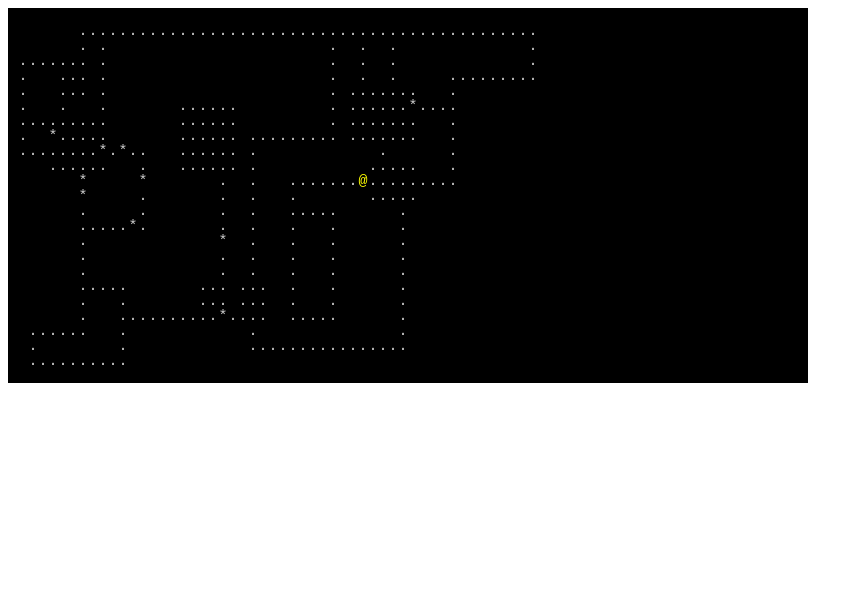
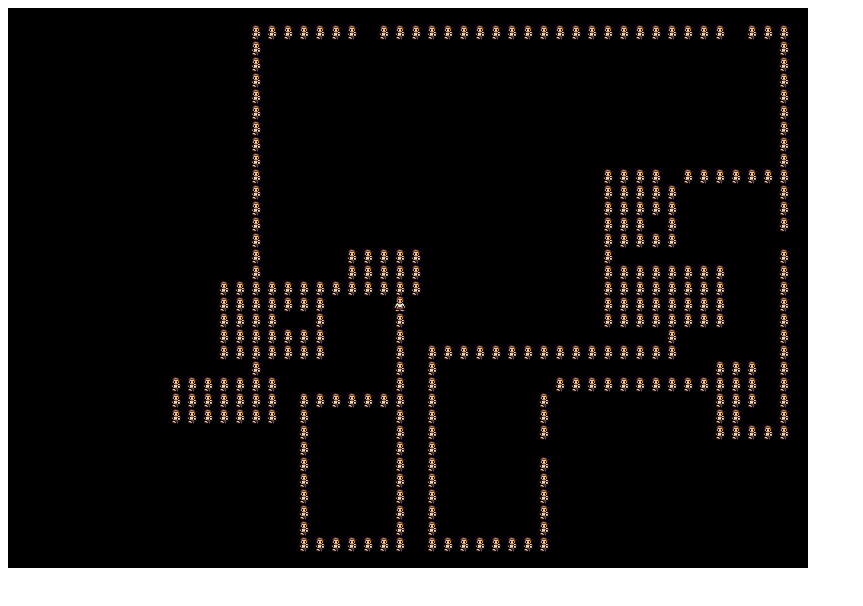
Before and after one commit to mohsenil85/space, a website: page index.html in a window 1280 px wide. Shown: the whole page, without its empty margins (0-863 px from the left). Drawn offline with Linux system fonts and the light colour scheme.

Commit message:
fix size of map

```diff
--- a/index.html
+++ b/index.html
@@ -1,18 +1,16 @@
 <!DOCTYPE html>
 <html lang="en">
 <head>
-  <meta charset="UTF-8">
-  <title></title>
-  <link rel="stylesheet" type="text/css" href="styles.css">
+    <meta charset="UTF-8">
+    <title>SPACE!</title>
+    <link rel="stylesheet" type="text/css" href="styles.css">
     <link rel="stylesheet" type="text/css" href="jquery.terminal.css">
     <script src="./lib/ondras-rot.js-36ce914/rot.js"></script>
     <script src="./lib/jquery-2.1.4.js"></script>
     <script src="./lib/jquery.terminal-0.8.8.js"></script>
     <script src="./main.js"></script>
-    <!--<script src="./term.js"></script>-->
 </head>
 <body onload="Game.init()">
-
 <div id="map"></div>
 </body>
 </html>
--- a/main.js
+++ b/main.js
@@ -2,16 +2,10 @@ var tileSet = document.createElement("img");
 tileSet.src = "./img/Commissions/Template.png";
 
 var terminalOptions = {
-    greetings: 'Javascript Interpreter',
+    greetings: 'UNIX V6.1 beta',
     name: 'js_demo',
     height: 200,
-    prompt: 'js> ',
-    color: 'white'
-    //keypress: function(e) {
-    //    if (e.which == 27) {
-    //        return false;
-    //    }
-    //}
+    prompt: '$ ',
 };
 
 var tileSetOptions = {
@@ -25,7 +19,7 @@ var tileSetOptions = {
     tileMap: {
         "@": [0, 0],
         ".": [16, 0],
-        "FRONT-2": [64, 0],
+        "*": [64, 0],
         "FRONT-3": [96, 0]
     }
 
@@ -116,7 +110,7 @@ var Game = {
 
     init: function() {
         $("#term").hide();
-        this.display =  new ROT.Display();
+        this.display =  new ROT.Display(tileSetOptions);
         document.getElementById("map").appendChild(Game.display.getContainer());
         this._generateMap();
         var scheduler = new ROT.Scheduler.Simple();
@@ -126,7 +120,8 @@ var Game = {
     },
     map : {},
     _generateMap : function(){
-        var digger = new ROT.Map.Digger();
+
+        var digger = new ROT.Map.Digger(50,35,{});
         var freeCells = [];
 
         var digCallback = function(x, y, value){
@@ -164,9 +159,4 @@ var Game = {
             this.map[key] = "*";
         }
     },
-    _jumpToTerm : function(){
-
-    }
-
-
 };
--- a/styles.css
+++ b/styles.css
@@ -1,6 +1,7 @@
 body {
-    /*overflow: hidden;*/
-    /*-webkit-app-region: drag;*/
+    overflow: hidden;
+
+    -webkit-app-region: drag;
     /*background-color: black;*/
     position: relative;
 }
```
Also changed, not shown: term.js (deleted, +0 -38 lines).
